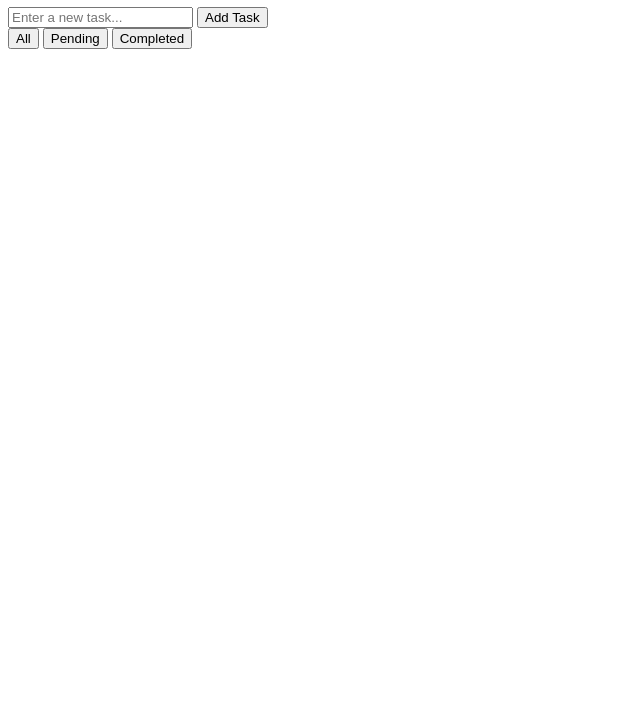
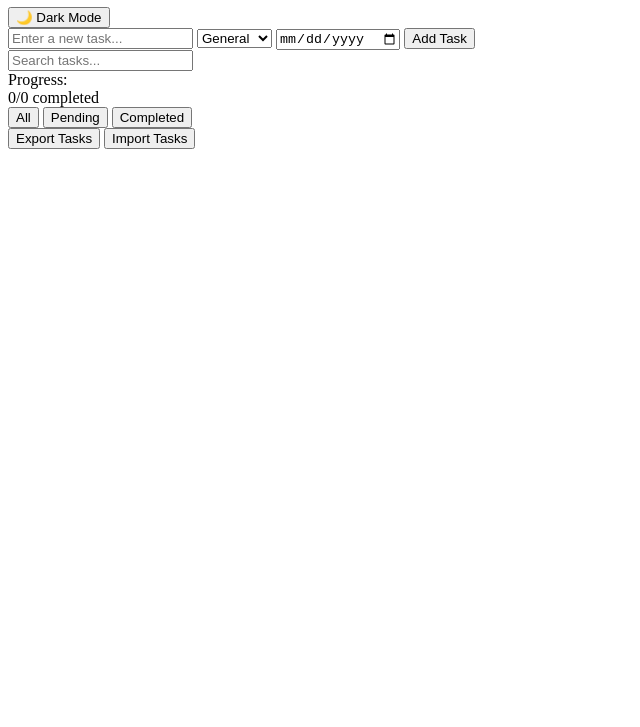
Before and after one commit to abhi-gif488/To-Do-List-App, a plain HTML site: page index.html in a window 1280 px wide. Shown: the part 73-800 px from the top of the page, without its empty margins (0-640 px from the left). Drawn offline with Linux system fonts and the light colour scheme.

Commit message:
Add final structure with UI sections, filters, progress bar, theme toggle, and import/export setup

```diff
--- a/index.html
+++ b/index.html
@@ -4,25 +4,56 @@
     <meta charset="UTF-8">
     <meta name="viewport" content="width=device-width, initial-scale=1.0">
     <title>To-Do List App</title>
+
 </head>
 <body>
     <div class="container">
         <h1>To-Do List App</h1>
+        <!-- Dark mode toggle -small comments for better understanding-->
+        <button id="theme-toggle">🌙 Dark Mode</button>
 
-        <!-- Input section for adding tasks -->
+        <!-- Input section -->
         <div class="input-section">
             <input type="text" id="task-input" placeholder="Enter a new task...">
+            <select id="category-select">
+                <option value="General">General</option>
+                <option value="Work">Work</option>
+                <option value="Personal">Personal</option>
+            </select>
+            <input type="date" id="due-date-input">
             <button id="add-btn">Add Task</button>
         </div>
 
-        <!--small comments : Filter buttons -->
+        <!-- Search bar -->
+        <input type="text" id="search-input" placeholder="Search tasks...">
+
+        <!-- Progress bar -->
+        <div class="progress-section">
+            <label>Progress:</label>
+            <div class="progress-bar">
+                <div id="progress-fill"></div>
+            </div>
+            <span id="progress-text">0/0 completed</span>
+        </div>
+
+        <!-- Filter buttons -->
         <div class="filter-section">
             <button class="filter-btn active" data-filter="all">All</button>
             <button class="filter-btn" data-filter="pending">Pending</button>
             <button class="filter-btn" data-filter="completed">Completed</button>
         </div>
 
+        <!-- Export/Import buttons -->
+        <div class="export-section">
+            <button id="export-btn">Export Tasks</button>
+            <input type="file" id="import-input" accept=".json" style="display: none;">
+            <button id="import-btn">Import Tasks</button>
+        </div>
 
+        <!-- Undo button (hidden by default) -->
+        <button id="undo-btn" style="display: none;">Undo Delete</button>
+
+        <!-- Task list -->
         <ul id="task-list"></ul>
     </div>
 
```
